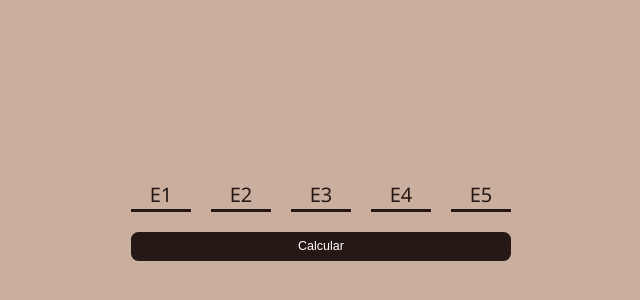
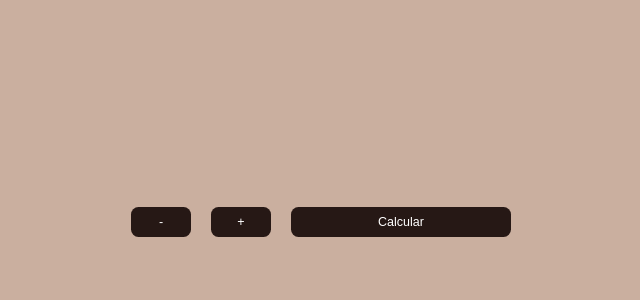
Before and after one commit to jcouth/lele-calculadora-pf, a React (Create React App) app: page / in a window 1280 px wide. Shown: the part 188-488 px from the top of the page, without its empty margins (319-959 px from the left). Built offline with nearby package versions, Linux system fonts and the light colour scheme.

Commit message:
feat: fix a bunch of things

```diff
--- a/src/App.tsx
+++ b/src/App.tsx
@@ -1,88 +1,94 @@
 import React, { useState } from 'react';
 
+import ControlButton from './components/ControlButton';
+import SubmitButton from './components/SubmitButton';
+import Input from './components/Input';
+
 import * as S from './styles';
-import Input from './components/Input';
-import SubmitButton from './components/SubmitButton';
 
 interface ExsProps {
   id: string;
   label: string;
+  value?: string;
 }
 
-const inputs: Array<ExsProps> = [
-  {
-    id: 'ex1',
-    label: 'E1',
-  },
-  {
-    id: 'ex2',
-    label: 'E2',
-  },
-  {
-    id: 'ex3',
-    label: 'E3',
-  },
-  {
-    id: 'ex4',
-    label: 'E4',
-  },
-  {
-    id: 'ex5',
-    label: 'E5',
-  },
-];
-
 const App = () => {
-  const [exs, setExs] = useState<Record<ExsProps['id'], ExsProps['label']>>({});
-  const [disabled, setDisabled] = useState<boolean>(true);
+  const [exs, setExs] = useState<Array<ExsProps>>([]);
 
   const round = (value: number): string => {
     return (Math.round(value * 100) / 100).toFixed(2);
   };
 
+  const handleAdd = () => {
+    const { length } = exs;
+    setExs((oldState) =>
+      oldState.concat({
+        id: `ex${length + 1}`,
+        label: `E${length + 1}`,
+      })
+    );
+  };
+
+  const handleRemove = () => {
+    const newExs = [...exs];
+    newExs.pop();
+    setExs(newExs);
+  };
+
   const handleChange = (value: string, id: string) => {
-    // const newExs = [...exs, ];
-    setExs((oldState) => ({
-      ...oldState,
-      [id]: value,
-    }));
-    // setDisabled(exs);
+    setExs((oldState) =>
+      oldState.map((current) => {
+        if (current.id === id) {
+          return {
+            ...current,
+            value,
+          };
+        }
+        return current;
+      })
+    );
   };
 
   const handleSubmit = (e: React.ChangeEvent<HTMLFormElement>) => {
     e.preventDefault();
 
-    const ME = Object.values(exs).reduce(
-      (accumulator, current) => accumulator + Number(current),
-      0
+    if (exs.find((current) => current.value === undefined)) {
+      alert('Não é número');
+      return;
+    }
+
+    const ME = Number(
+      round(
+        exs.reduce(
+          (accumulator, current) => accumulator + Number(current.value),
+          0
+        ) / exs.length
+      )
     );
-    // if (Number.isNaN(numberME)) {
-    //   throw new Error('Não é número');
-    // }
-    // setPF(round(15 - 2 * numberME));
-    // setMF(round((2 * numberME + Number(round(15 - 2 * numberME))) / 3));
+    const PF = Number(round(15 - 2 * ME));
+
+    alert(`ME: ${ME} || PF: ${PF}`);
   };
 
   return (
     <S.Container>
       <S.Form onSubmit={handleSubmit}>
         <S.InputsWrapper>
-          {inputs.map(({ id, label }) => (
+          {exs.map(({ id, label }) => (
             <Input
+              key={id}
               id={id}
               label={label}
               onChange={(value) => handleChange(value, id)}
             />
           ))}
         </S.InputsWrapper>
-        <SubmitButton disabled={disabled}>Calcular</SubmitButton>
+        <S.ControlsWrapper>
+          <ControlButton onClick={handleRemove}>-</ControlButton>
+          <ControlButton onClick={handleAdd}>+</ControlButton>
+          <SubmitButton>Calcular</SubmitButton>
+        </S.ControlsWrapper>
       </S.Form>
-      {/* {pf !== null && (
-        <>
-          <S.Result>Você precisa tirar ao menos {pf} na prova final</S.Result>
-          <S.Result>Para ter uma média final de {mf}</S.Result>
-        </>
-      )} */}
     </S.Container>
   );
 };
--- a/src/styles.ts
+++ b/src/styles.ts
@@ -20,20 +20,20 @@ export const Form = styled.form.attrs({
   autoComplete: 'off',
 })`
   display: grid;
-  grid-template-rows: auto auto;
+  grid-template-rows: repeat(2, auto);
   row-gap: 2rem;
 `;
 
 export const InputsWrapper = styled.div`
   display: grid;
   grid-template-columns: repeat(5, 6rem);
+  row-gap: 2rem;
   column-gap: 2rem;
 `;
 
-export const FormWrapper = styled.div`
-  margin-top: 1.6rem;
+export const ControlsWrapper = styled.div`
+  display: grid;
+  grid-template-columns: repeat(2, 6rem) auto;
+  grid-template-rows: 3rem;
+  column-gap: 2rem;
 `;
-
-export const Result = styled.p`
-  font-size: 32px;
-`;
```
